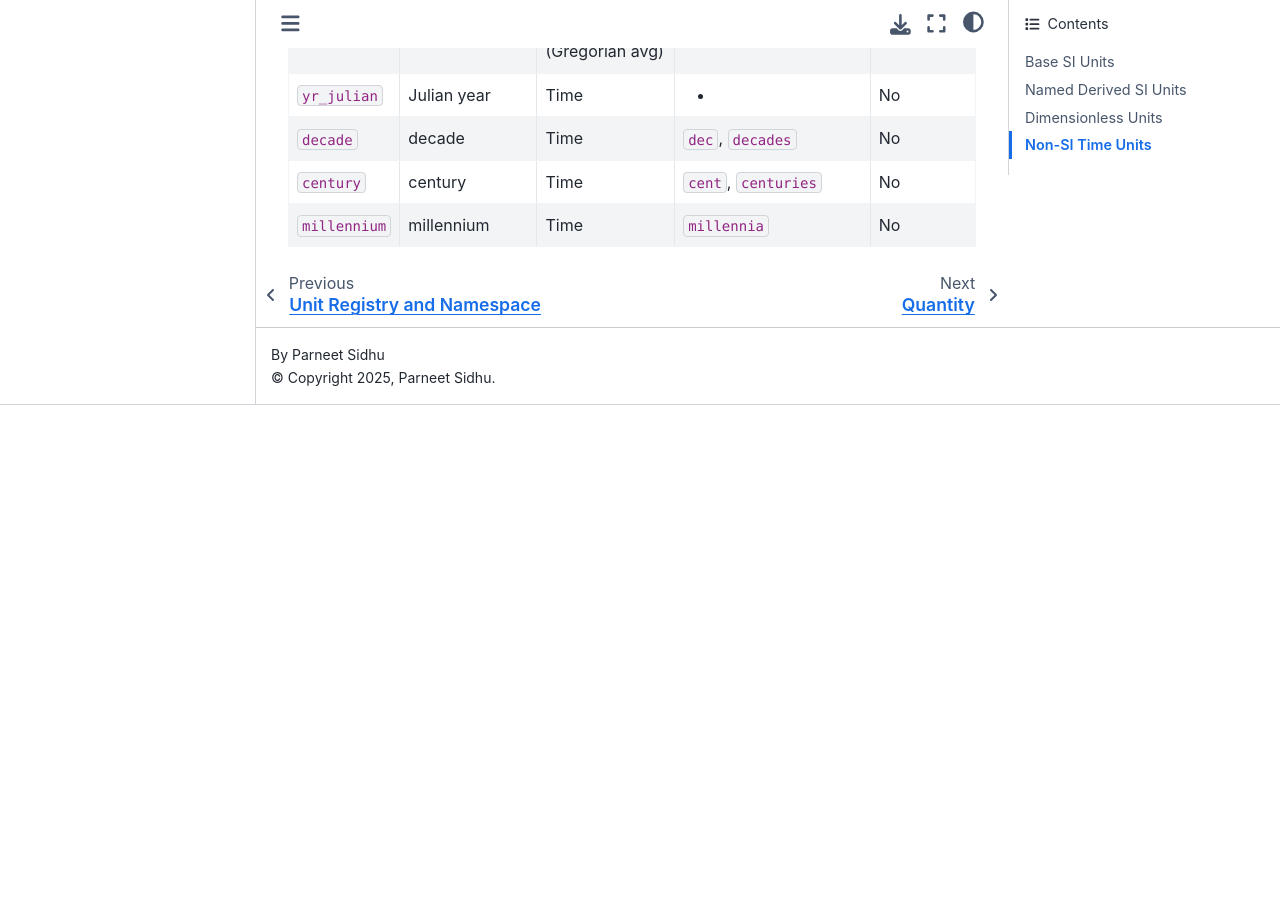
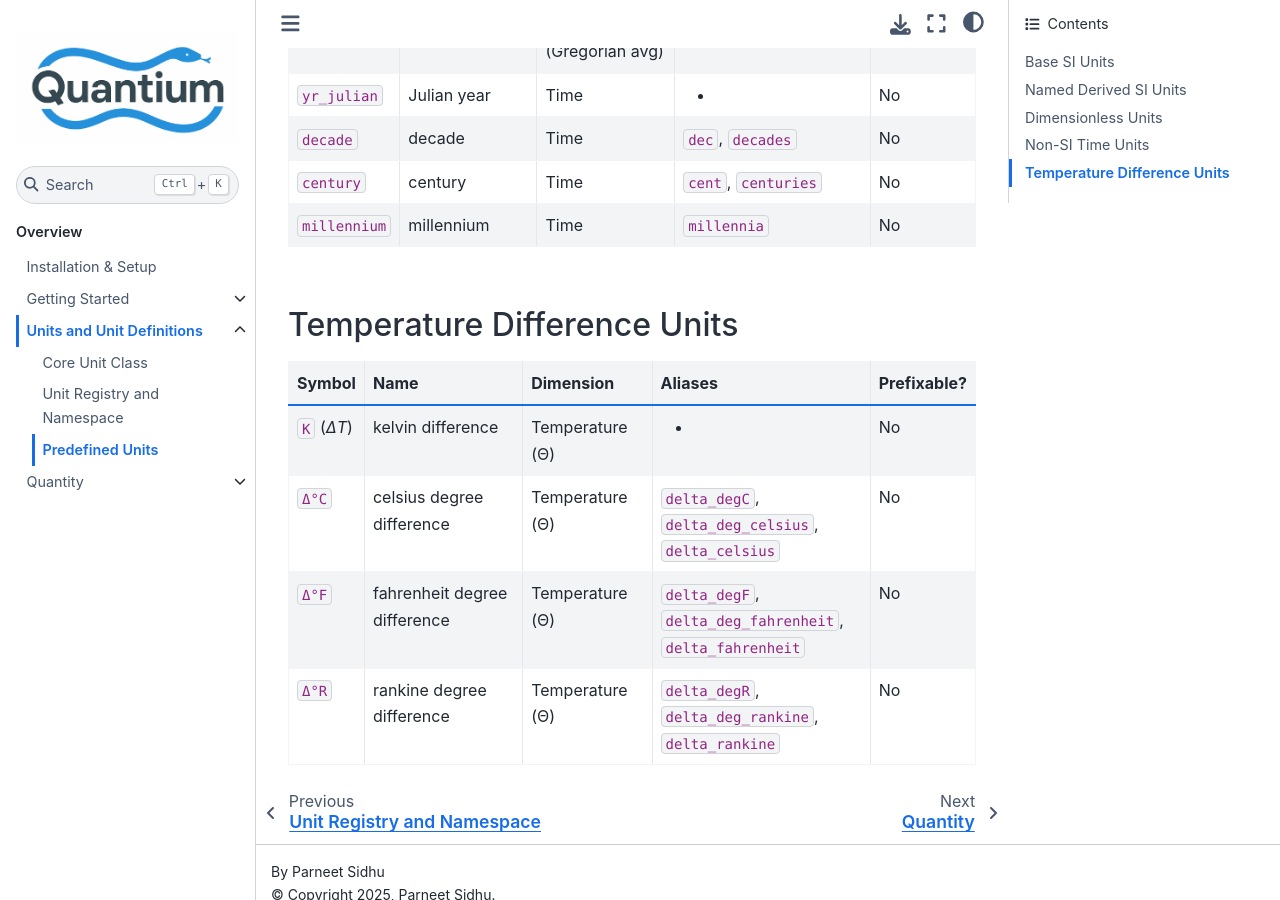
Before and after one commit to parneetsingh022/Quantium, a Sphinx documentation site: the page built from docs/units/predefined_units.rst, in a window 1280 px wide and 900 px high, scrolled down 2718 px. Built offline with Sphinx 7.4.7 and the Sphinx Book theme 1.1.4, drawn with Linux system fonts in a browser that asks for light colours; before the commit the page ends 3123 px from its top, so only the background shows below that.

Commit message:
feat: add temperature difference units and update unit registration and docs

```diff
--- a/docs/units/predefined_units.rst
+++ b/docs/units/predefined_units.rst
@@ -40,7 +40,7 @@
      - kelvin
      - Temperature (Θ)
      - -
-     - Yes
+     - No
    * - ``mol``
      - mole
      - Amount (N)
@@ -255,3 +255,37 @@
      - Time
      - ``millennia``
      - No
+
+
+Temperature Difference Units
+----------------------------
+
+.. list-table::
+   :header-rows: 1
+   :widths: 10 24 18 30 10
+
+   * - Symbol
+     - Name
+     - Dimension
+     - Aliases
+     - Prefixable?
+   * - ``K``  (*ΔT*)
+     - kelvin difference
+     - Temperature (Θ)
+     - -
+     - No
+   * - ``Δ°C``
+     - celsius degree difference
+     - Temperature (Θ)
+     - ``delta_degC``, ``delta_deg_celsius``, ``delta_celsius``
+     - No
+   * - ``Δ°F``
+     - fahrenheit degree difference
+     - Temperature (Θ)
+     - ``delta_degF``, ``delta_deg_fahrenheit``, ``delta_fahrenheit``
+     - No
+   * - ``Δ°R``
+     - rankine degree difference
+     - Temperature (Θ)
+     - ``delta_degR``, ``delta_deg_rankine``, ``delta_rankine``
+     - No
```
Also changed, not shown: 3 other files.
